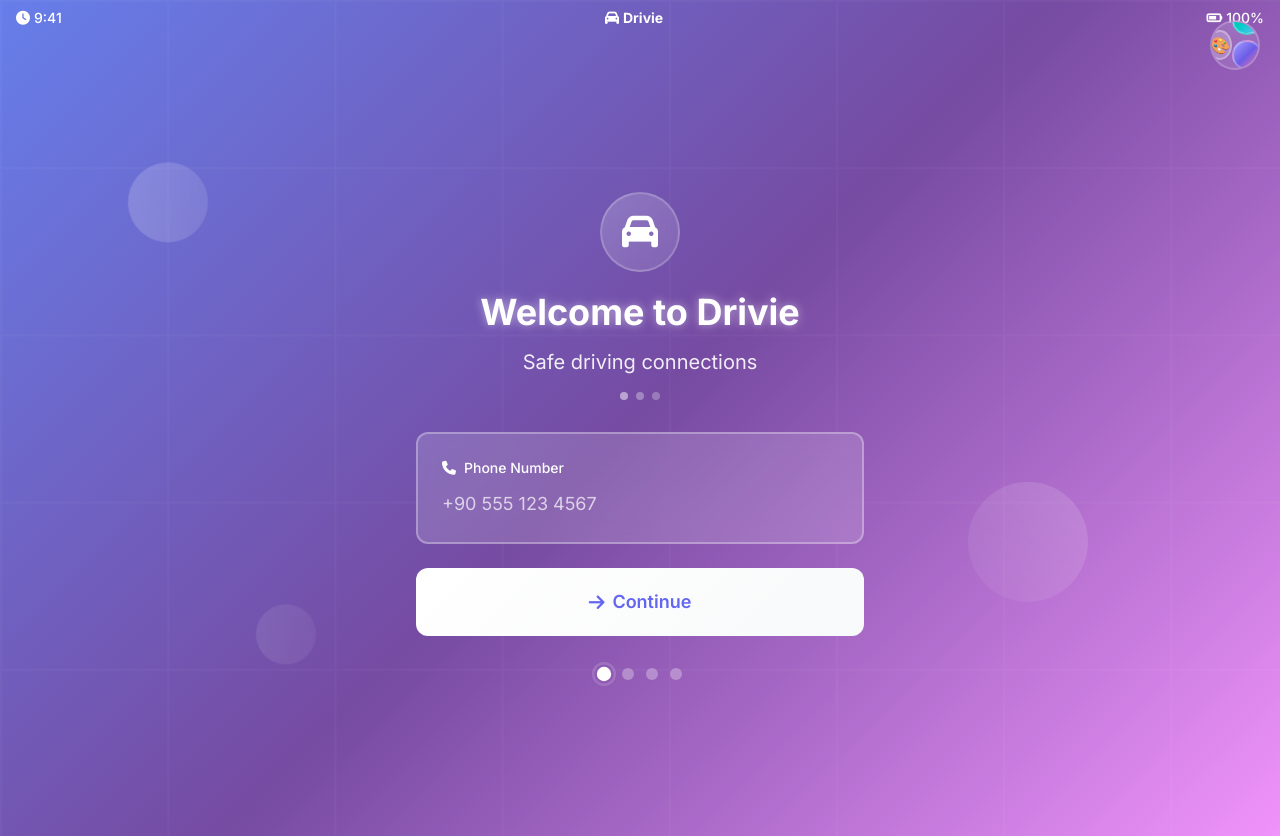
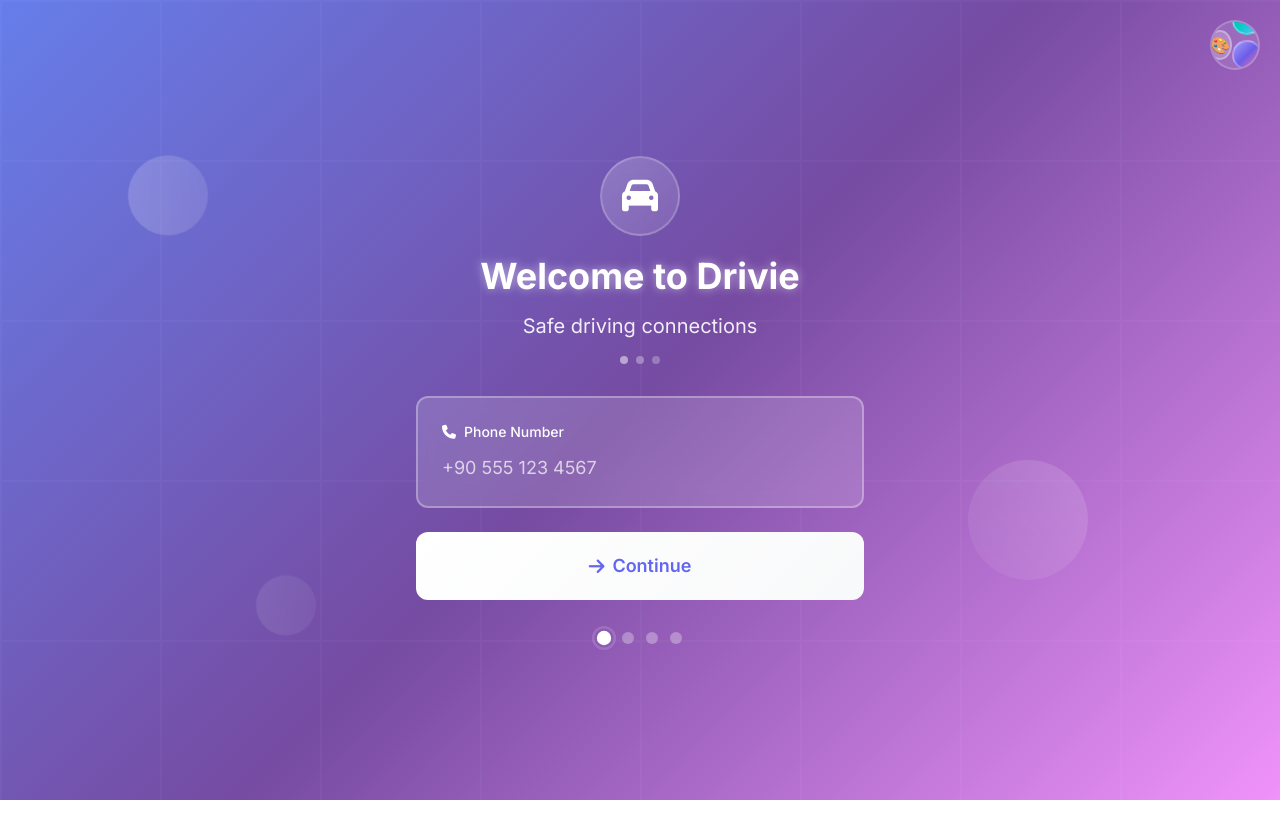
Before and after one commit to ViraCodingPlus/drivie, a plain HTML site: page index.html in a window 1280 px wide. After the commit the page ends 800 px from the top, so only its background shows below. Drawn offline with nearby package versions, Linux system fonts and the light colour scheme.

Commit message:
Enhance layout: Add vertical scroll to body and comment out status bar in index.html

```diff
--- a/index.html
+++ b/index.html
@@ -29,6 +29,7 @@
     <style>
         body {
             font-family: 'Inter', sans-serif;
+            overflow-y: scroll;
         }
 
         /* Light Color Palettes */
@@ -618,11 +619,11 @@
     </div>
 
     <!-- Status Bar -->
-    <div class="flex justify-between items-center px-4 py-2 text-sm font-medium relative z-10">
+    <!-- <div class="flex justify-between items-center px-4 py-2 text-sm font-medium relative z-10">
         <span><i class="fas fa-clock mr-1"></i>9:41</span>
         <span class="font-bold"><i class="fas fa-car mr-1"></i>Drivie</span>
         <span><i class="fas fa-battery-three-quarters mr-1"></i>100%</span>
-    </div>
+    </div> -->
 
     <!-- Main Content -->
     <div class="flex flex-col items-center justify-center min-h-screen px-6 py-8 relative z-10">
--- a/styles.css
+++ b/styles.css
@@ -43,6 +43,11 @@
 .screen:nth-child(7) { animation-delay: 0.6s; }
 .screen:nth-child(8) { animation-delay: 0.7s; }
 
+
+
+body{
+    overflow-y: scroll;
+}
 /* Enhanced Button Styles */
 .btn {
     transition: all 0.3s ease;
```
